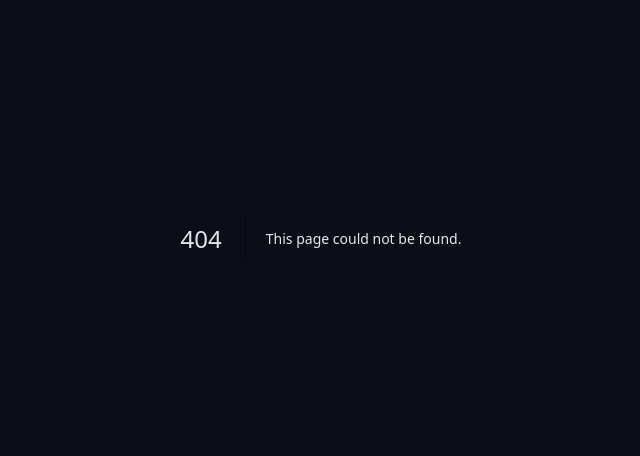
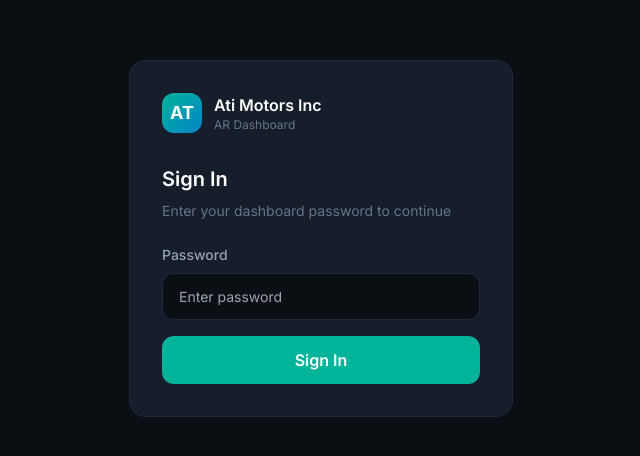
Before and after one commit to yashgolechha12/ati-us-ar-dashboard, a Next.js app: page /login in a window 1280 px wide. Before the commit this address had no page. Shown: the part 162-618 px from the top of the page, without its empty margins (319-959 px from the left). Built offline with nearby package versions, Linux system fonts and the light colour scheme.

Commit message:
Create page.tsx

```diff
--- /dev/null
+++ b/app/login/page.tsx
@@ -0,0 +1,88 @@
+'use client';
+import { useState } from 'react';
+import { useRouter } from 'next/navigation';
+
+export default function LoginPage() {
+  const [password, setPassword] = useState('');
+  const [error, setError] = useState('');
+  const [loading, setLoading] = useState(false);
+  const router = useRouter();
+
+  const handleSubmit = async (e: React.FormEvent) => {
+    e.preventDefault();
+    setLoading(true);
+    setError('');
+    try {
+      const res = await fetch('/api/auth/login', {
+        method: 'POST',
+        headers: { 'Content-Type': 'application/json' },
+        body: JSON.stringify({ password }),
+      });
+      if (res.ok) {
+        router.push('/');
+        router.refresh();
+      } else {
+        setError('Invalid password');
+      }
+    } catch {
+      setError('Login failed');
+    } finally {
+      setLoading(false);
+    }
+  };
+
+  return (
+    <div className="min-h-screen flex items-center justify-center" style={{backgroundColor: '#0b0f14'}}>
+      <div className="w-full max-w-sm p-8 rounded-2xl" style={{backgroundColor: '#161d2b', border: '1px solid #1e293b'}}>
+        {/* Logo */}
+        <div className="flex items-center gap-3 mb-8">
+          <div className="w-10 h-10 rounded-xl flex items-center justify-center text-white font-bold text-lg"
+            style={{background: 'linear-gradient(135deg, #00b49a, #0284c7)'}}>
+            AT
+          </div>
+          <div>
+            <p className="font-semibold text-white">Ati Motors Inc</p>
+            <p className="text-xs" style={{color: '#64748b'}}>AR Dashboard</p>
+          </div>
+        </div>
+
+        <h1 className="text-xl font-semibold text-white mb-2">Sign In</h1>
+        <p className="text-sm mb-6" style={{color: '#64748b'}}>Enter your dashboard password to continue</p>
+
+        <form onSubmit={handleSubmit} className="space-y-4">
+          <div>
+            <label className="block text-sm font-medium mb-2" style={{color: '#94a3b8'}}>Password</label>
+            <input
+              type="password"
+              value={password}
+              onChange={(e) => setPassword(e.target.value)}
+              placeholder="Enter password"
+              className="w-full px-4 py-3 rounded-xl text-white outline-none transition-all"
+              style={{
+                backgroundColor: '#0b0f14',
+                border: '1px solid #1e293b',
+                fontSize: '14px',
+              }}
+              onFocus={(e) => e.target.style.borderColor = '#00b49a'}
+              onBlur={(e) => e.target.style.borderColor = '#1e293b'}
+              required
+            />
+          </div>
+
+          {error && (
+            <p className="text-sm" style={{color: '#f87171'}}>{error}</p>
+          )}
+
+          <button
+            type="submit"
+            disabled={loading}
+            className="w-full py-3 rounded-xl font-semibold text-white transition-opacity"
+            style={{backgroundColor: '#00b49a', opacity: loading ? 0.7 : 1}}
+          >
+            {loading ? 'Signing in...' : 'Sign In'}
+          </button>
+        </form>
+      </div>
+    </div>
+  );
+}
```
